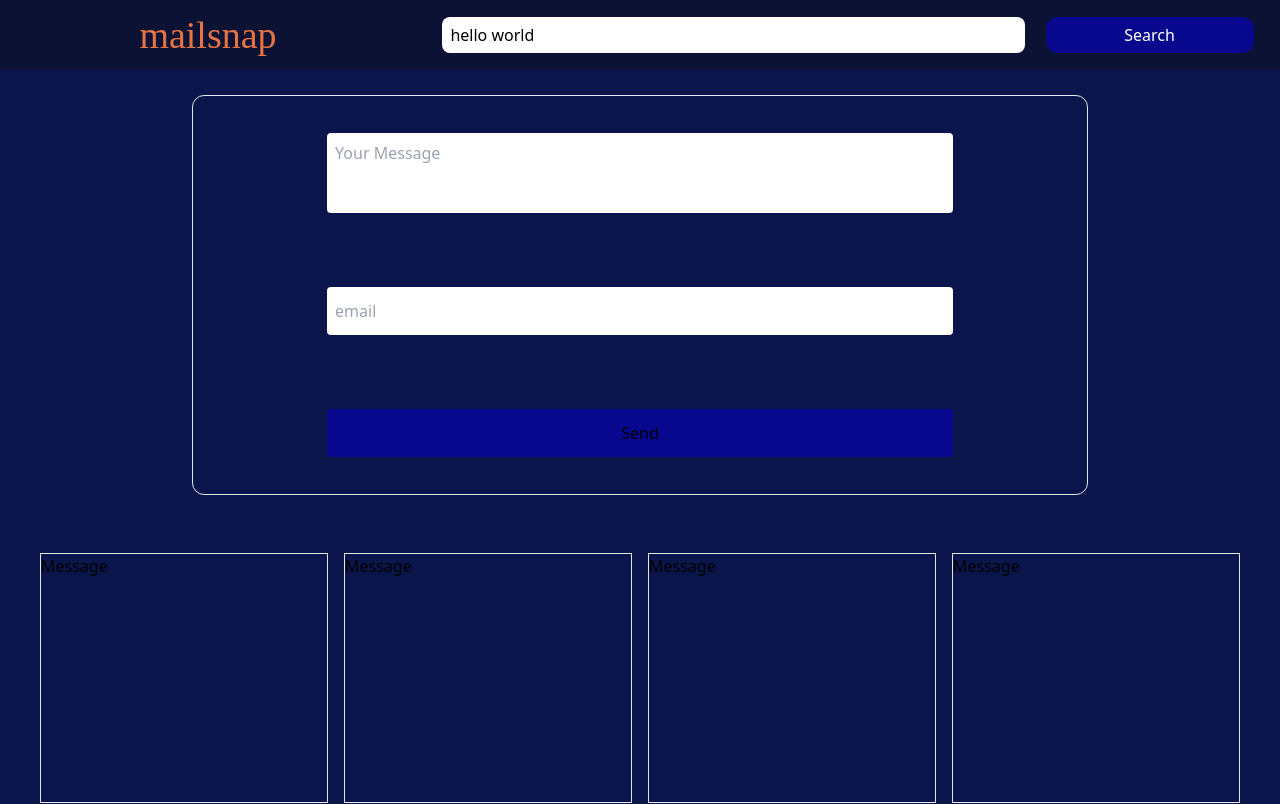
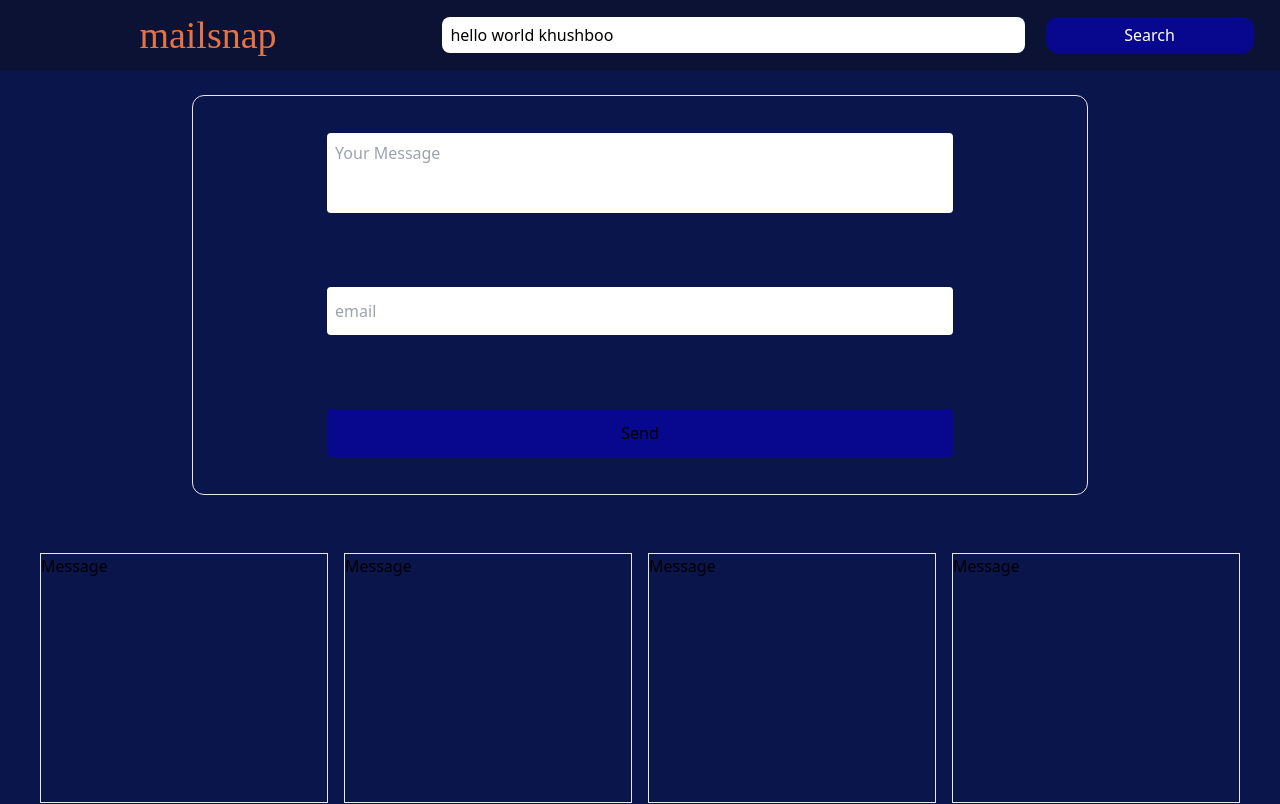
Before and after one commit to kartikeycsjm/mailsnap, a Next.js app: page / in a window 1280 px wide. Shown: the top 804 px of the page. Built offline with nearby package versions, Linux system fonts and the light colour scheme.

Commit message:
hello ji hwello

```diff
--- a/app/components/Header.jsx
+++ b/app/components/Header.jsx
@@ -4,7 +4,7 @@ const Header = () => {
         <div className='w-full h-[70px] flex justify-around items-center bg-[#0b1234] text-[white]'>
             <h1 className='text-[38px] w-[30%] font-[cursive] flex justify-center text-[#e57343] items-center' >mailsnap</h1>
             <div className='w-[65%] flex justify-around'>
-                <input className='w-[70%] text-black h-[36px] bg- rounded-lg p-2 border-black' type="search" placeholder='search email' value={'hello world'} />
+                <input className='w-[70%] text-black h-[36px] bg- rounded-lg p-2 border-black' type="search" placeholder='search email' value={'hello world khushboo'} />
                 <button className='w-[25%] h-[36px] bg-[#08088e] rounded-xl'>Search</button>
             </div>
         </div>
```
